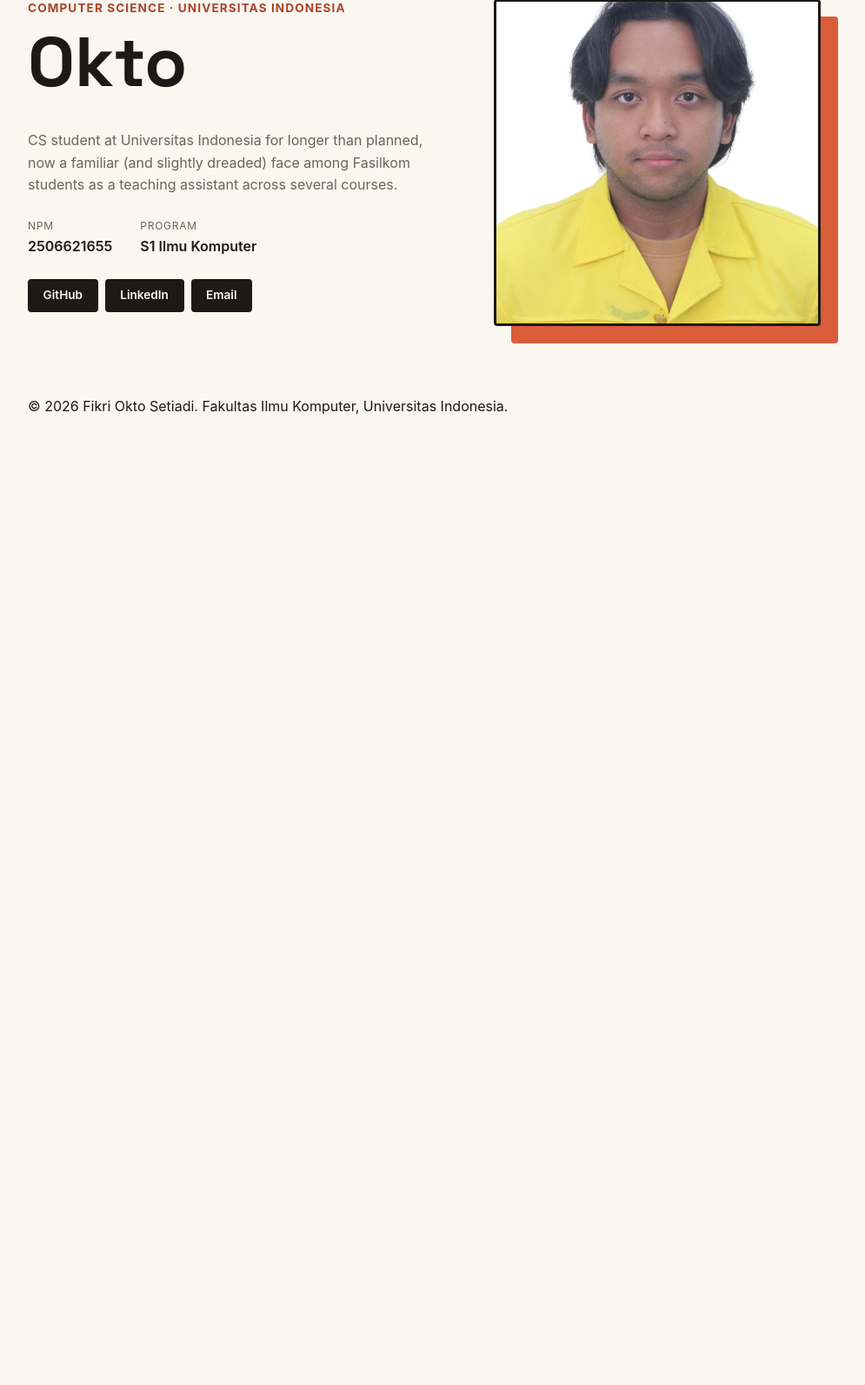
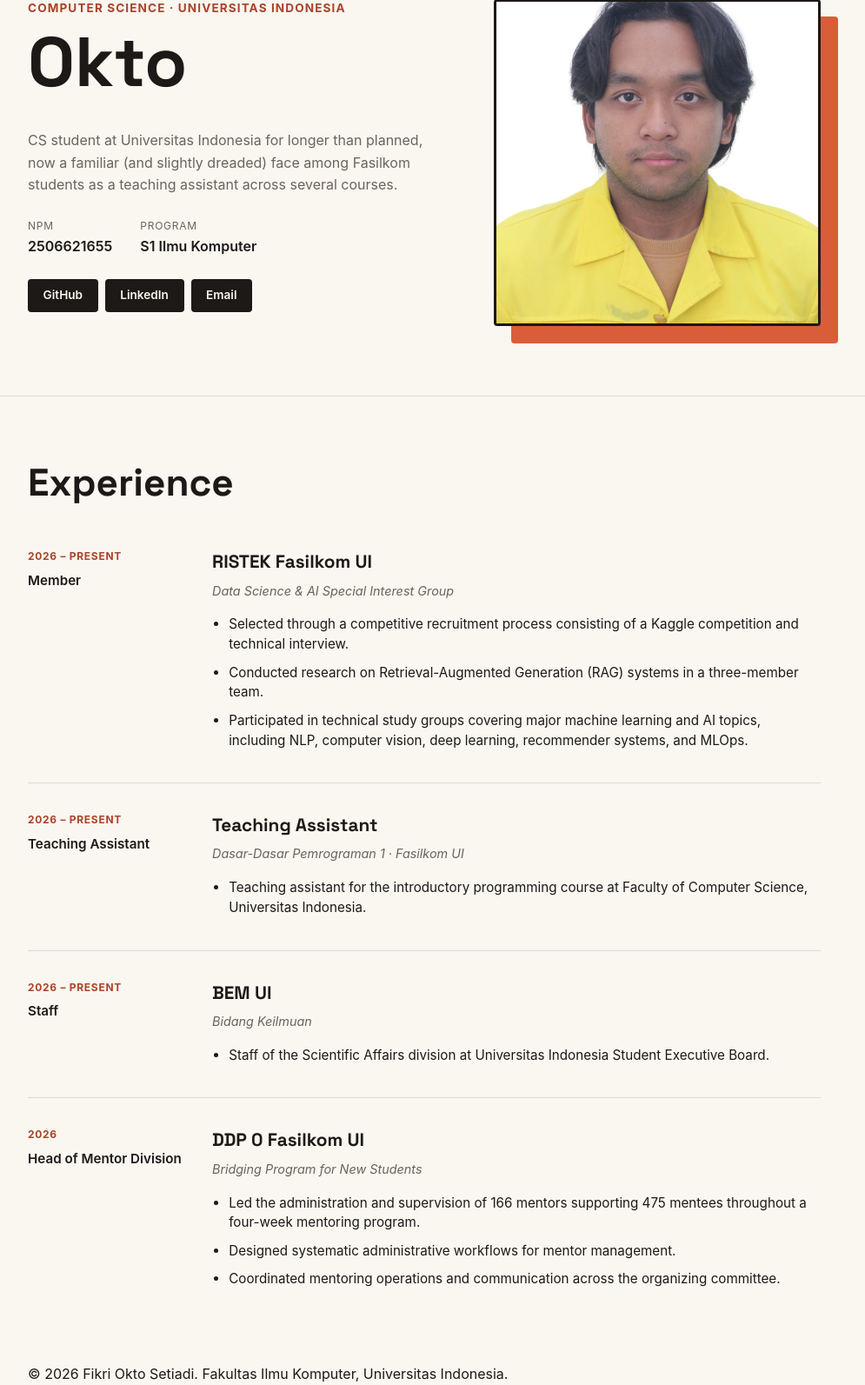
Before and after one commit to fikrioktos/myportofolio, a Django app: page / in a window 1280 px wide. Shown: the part 147-1740 px from the top of the page at 87% size, without its empty margins (152-1147 px from the left). Before the commit the page ends 624 px from the top, so only its background shows below. Run offline with Django 5.2, Linux system fonts and the light colour scheme.

Commit message:
feat(experience): tambah bagian Experience dengan 4 entry dan layout timeline responsif

```diff
--- a/static/css/style.css
+++ b/static/css/style.css
@@ -183,3 +183,90 @@ h1, .brand {
         justify-content: flex-start;
     }
 }
+
+/* Experience section */
+.experience {
+    padding: 4rem 0 5rem;
+    border-top: 1px solid var(--line);
+    background-color: var(--paper);
+}
+
+.experience .section-title {
+    font-family: "Space Grotesk", -apple-system, sans-serif;
+    font-size: clamp(2rem, 4vw, 2.75rem);
+    margin-bottom: 2.5rem;
+    color: var(--ink);
+}
+
+.timeline {
+    display: flex;
+    flex-direction: column;
+    gap: 2rem;
+}
+
+.timeline-item {
+    display: grid;
+    grid-template-columns: 180px 1fr;
+    gap: 2rem;
+    padding-bottom: 2rem;
+    border-bottom: 1px solid var(--line);
+}
+
+.timeline-item:last-child {
+    border-bottom: none;
+    padding-bottom: 0;
+}
+
+.timeline-meta {
+    display: flex;
+    flex-direction: column;
+    gap: 0.4rem;
+}
+
+.timeline-period {
+    font-size: 0.75rem;
+    text-transform: uppercase;
+    letter-spacing: 0.06em;
+    color: var(--accent-dark);
+    font-weight: 700;
+}
+
+.timeline-role {
+    font-size: 0.95rem;
+    font-weight: 600;
+    color: var(--ink);
+}
+
+.timeline-content h3 {
+    font-family: "Space Grotesk", -apple-system, sans-serif;
+    font-size: 1.3rem;
+    margin-bottom: 0.25rem;
+    color: var(--ink);
+}
+
+.timeline-org {
+    font-size: 0.9rem;
+    color: var(--text-muted);
+    margin-bottom: 0.75rem;
+    font-style: italic;
+}
+
+.timeline-content ul {
+    padding-left: 1.2rem;
+    margin: 0;
+}
+
+.timeline-content li {
+    padding: 0.3rem 0;
+    font-size: 0.95rem;
+    color: var(--ink);
+    line-height: 1.5;
+}
+
+/* Experience responsive */
+@media (max-width: 600px) {
+    .timeline-item {
+        grid-template-columns: 1fr;
+        gap: 0.75rem;
+    }
+}
--- a/templates/index.html
+++ b/templates/index.html
@@ -50,6 +50,73 @@
                 </div>
             </div>
         </section>
+
+        <section class="experience" id="experience">
+            <div class="container">
+                <h2 class="section-title">Experience</h2>
+                <div class="timeline">
+                    <article class="timeline-item">
+                        <div class="timeline-meta">
+                            <span class="timeline-period">2026 – Present</span>
+                            <span class="timeline-role">Member</span>
+                        </div>
+                        <div class="timeline-content">
+                            <h3>RISTEK Fasilkom UI</h3>
+                            <p class="timeline-org">Data Science &amp; AI Special Interest Group</p>
+                            <ul>
+                                <li>Selected through a competitive recruitment process consisting of a Kaggle competition and technical interview.</li>
+                                <li>Conducted research on Retrieval-Augmented Generation (RAG) systems in a three-member team.</li>
+                                <li>Participated in technical study groups covering major machine learning and AI topics, including NLP, computer vision, deep learning, recommender systems, and MLOps.</li>
+                            </ul>
+                        </div>
+                    </article>
+
+                    <article class="timeline-item">
+                        <div class="timeline-meta">
+                            <span class="timeline-period">2026 – Present</span>
+                            <span class="timeline-role">Teaching Assistant</span>
+                        </div>
+                        <div class="timeline-content">
+                            <h3>Teaching Assistant</h3>
+                            <p class="timeline-org">Dasar-Dasar Pemrograman 1 &middot; Fasilkom UI</p>
+                            <ul>
+                                <li>Teaching assistant for the introductory programming course at Faculty of Computer Science, Universitas Indonesia.</li>
+                            </ul>
+                        </div>
+                    </article>
+
+                    <article class="timeline-item">
+                        <div class="timeline-meta">
+                            <span class="timeline-period">2026 – Present</span>
+                            <span class="timeline-role">Staff</span>
+                        </div>
+                        <div class="timeline-content">
+                            <h3>BEM UI</h3>
+                            <p class="timeline-org">Bidang Keilmuan</p>
+                            <ul>
+                                <li>Staff of the Scientific Affairs division at Universitas Indonesia Student Executive Board.</li>
+                            </ul>
+                        </div>
+                    </article>
+
+                    <article class="timeline-item">
+                        <div class="timeline-meta">
+                            <span class="timeline-period">2026</span>
+                            <span class="timeline-role">Head of Mentor Division</span>
+                        </div>
+                        <div class="timeline-content">
+                            <h3>DDP 0 Fasilkom UI</h3>
+                            <p class="timeline-org">Bridging Program for New Students</p>
+                            <ul>
+                                <li>Led the administration and supervision of 166 mentors supporting 475 mentees throughout a four-week mentoring program.</li>
+                                <li>Designed systematic administrative workflows for mentor management.</li>
+                                <li>Coordinated mentoring operations and communication across the organizing committee.</li>
+                            </ul>
+                        </div>
+                    </article>
+                </div>
+            </div>
+        </section>
     </main>
 
     <footer class="site-footer">
```
